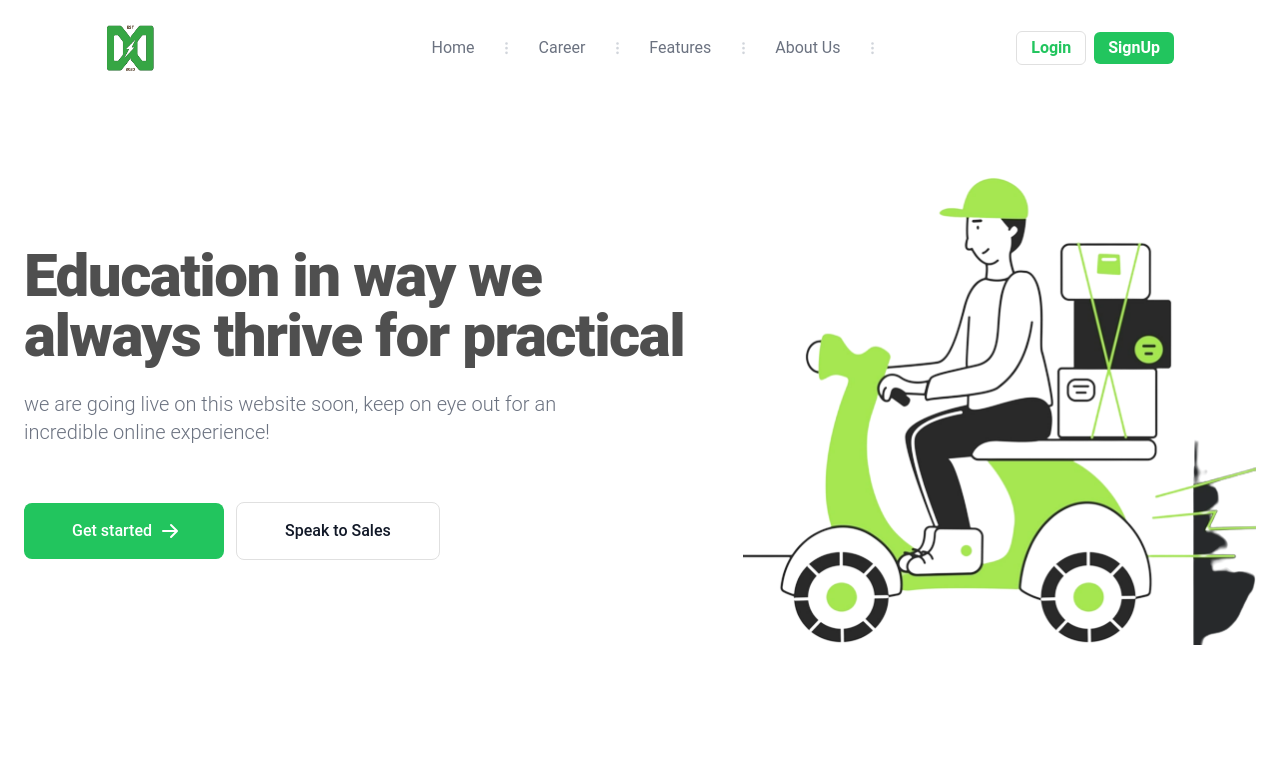
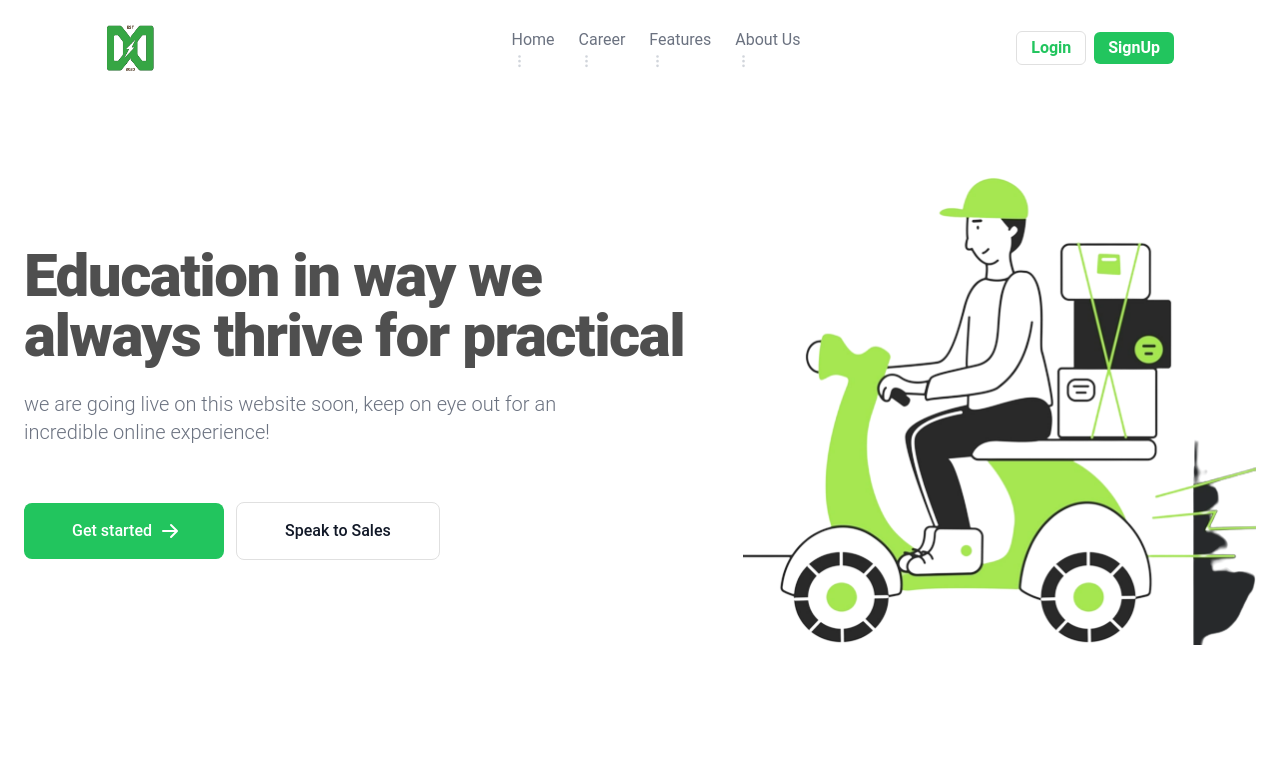
Before and after one commit to drivedock/drivedock-frontend, a React (Vite) app: page / in a window 1280 px wide. Shown: the top 773 px of the page. Built offline with nearby package versions, Linux system fonts and the light colour scheme.

Commit message:
removed console warnings

```diff
--- a/src/pages/HomePage/Header/index.jsx
+++ b/src/pages/HomePage/Header/index.jsx
@@ -7,40 +7,6 @@ function Header() {
   const LoginValues = ["Login", "SignUp"];
   return (
     <header className="container">
-      {/* <div className="display__Flex alignCenter header">
-    <div className="display__Flex alignCenter">
-     <div className="display__Flex flex25">
-      <figure className="" style={{ width: "25%" }}>
-       <img className="widthFull" src={ProductLogo} alt="Logo" />
-      </figure>
-      <div>
-       <h1 className="product__heading">Drive Dock</h1>
-       <span style={{ marginLeft: "1rem", float: "right" }}>Groups</span>
-       <span style={{ float: "clear" }}></span>
-      </div>
-     </div>
-
-     <nav className="flex40 navFlexLing">
-      <ul className="display__Flex spaceBetween alignCenter">
-       {navNames.map((each, index) => (
-        <li className="each_Nav_value" key={index}>
-         {each}
-        </li>
-       ))}
-      </ul>
-     </nav>
-    </div>
-
-    <nav>
-     <ul className="display__Flex alignCenter">
-      {LoginValues.map((each, index) => (
-       <li className="signInValues" key={index}>
-        {each}
-       </li>
-      ))}
-     </ul>
-    </nav>
-   </div> */}
       <div>
         <nav className="relative px-4 py-4 flex justify-between items-center border-y border-gray-400 dark:border-gray-700">
           <a className="text-3xl font-bold leading-none" href="#">
@@ -48,8 +14,8 @@ function Header() {
           </a>
 
           <ul className="hidden absolute top-1/2 left-1/2 transform -translate-y-1/2 -translate-x-1/2 lg:flex lg:mx-auto lg:items-center lg:w-auto lg:space-x-6">
-            {navNames.map((each) => (
-              <>
+            {navNames.map((each, index) => (
+              <div key={index}>
                 <li>
                   <a
                     className="text-md hover:text-green-500 hover:transition-all text-gray-500 hover:font-bold dark:text-gray-300"
@@ -74,7 +40,7 @@ function Header() {
                     ></path>
                   </svg>
                 </li>
-              </>
+              </div>
             ))}
           </ul>
 
--- a/src/pages/HomePage/Hero/index.jsx
+++ b/src/pages/HomePage/Hero/index.jsx
@@ -7,33 +7,6 @@ function Hero() {
   let content =
     "we are going live on this website soon, keep on eye out for an incredible online experience!";
   return (
-    //   <section className="container">
-    //    <div className="display__Flex justifyCenter alignCenter hero">
-    //     <div className="flex45 hero__Left">
-    //      <h2 className="hero_heading">{heading}</h2>
-    //      <p className="hero_content">
-    //       we are going liveon this website soon, keep on eye out for an incredible
-    //       online experience!
-    //      </p>
-    //      <div className="display__Flex" style={{ marginTop: "2rem" }}>
-    //       <div className="downloadBtn">DOWNLOAD MOBILE APP</div>
-    //       <div className="downloadBtn">CREATE AN ACCOUNT</div>
-    //      </div>
-    //     </div>
-
-    //     <figure className="flex40 display__Flex">
-    //      <img
-    //       className="widthFull alignEnd"
-    //       style={{ width: "100%" }}
-    //       src={heroBG}
-    //       alt="hero BG"
-    //      />
-    //     </figure>
-    //    </div>
-    //    <div>
-    //     <i className="fa-solid fa-arrow-down downloadIcon"></i>
-    //    </div>
-    //   </section>
     <>
       <section className="bg-white dark:bg-gray-900">
         <div className="grid max-w-screen-xl px-4 py-8 mx-auto lg:gap-8 xl:gap-0 lg:py-16 lg:grid-cols-12">
@@ -45,8 +18,7 @@ function Hero() {
               {content}
             </p>
             <NavLink to="/profile">
-              <a
-                href="javascript:void(0)"
+              <div
                 className="inline-flex items-center justify-center px-5 py-3 mr-3 text-base font-medium text-center text-white rounded-lg bg-green-500 hover:bg-primary-800 focus:ring-4 focus:ring-primary-300 dark:focus:ring-primary-900"
               >
                 Get started
@@ -62,7 +34,7 @@ function Hero() {
                     clipRule="evenodd"
                   ></path>
                 </svg>
-              </a>
+              </div>
             </NavLink>
             <a
               href="#"
```
Also changed, not shown: src/pages/HomePage/ThirdHeroSec/index.jsx (+0 -28 lines).
